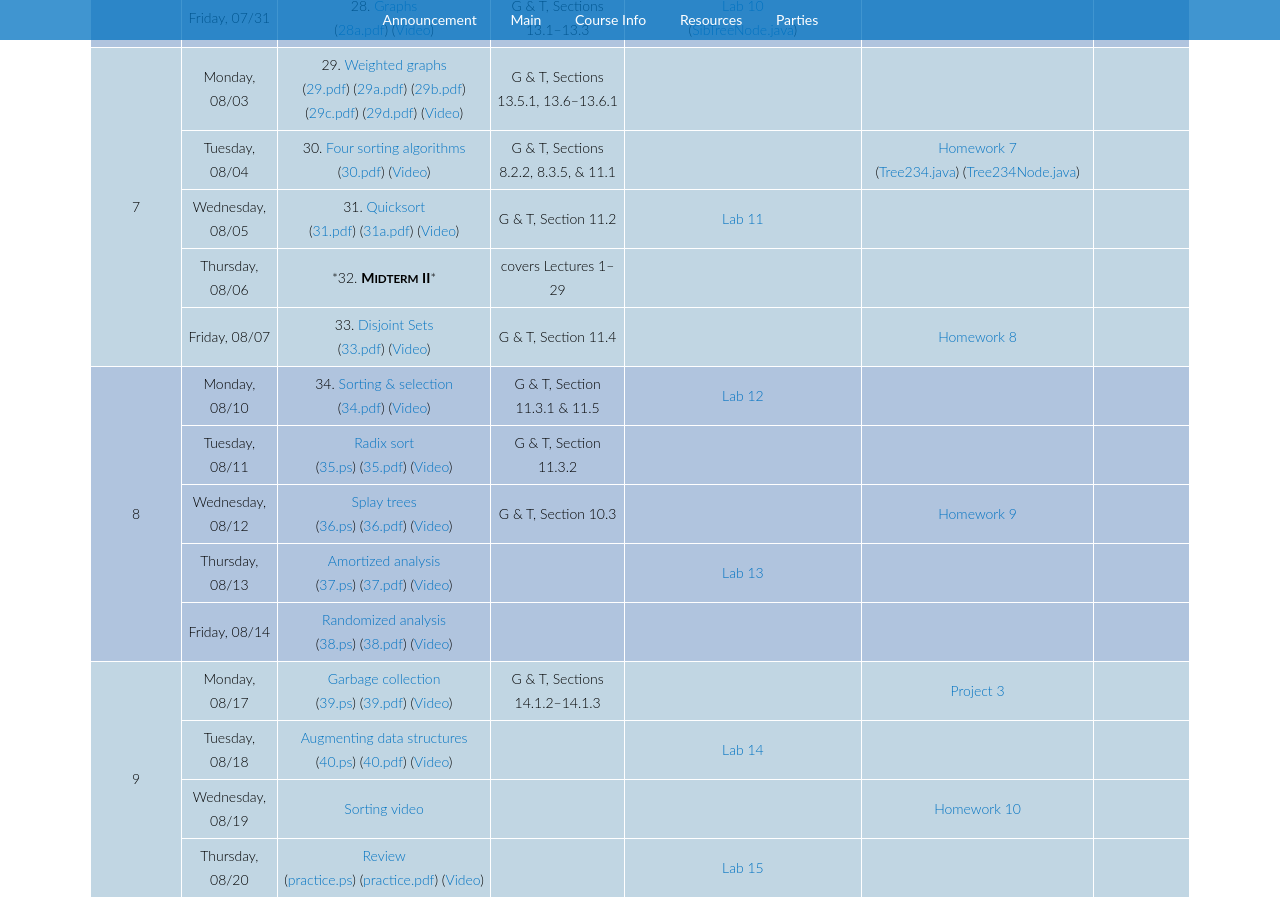
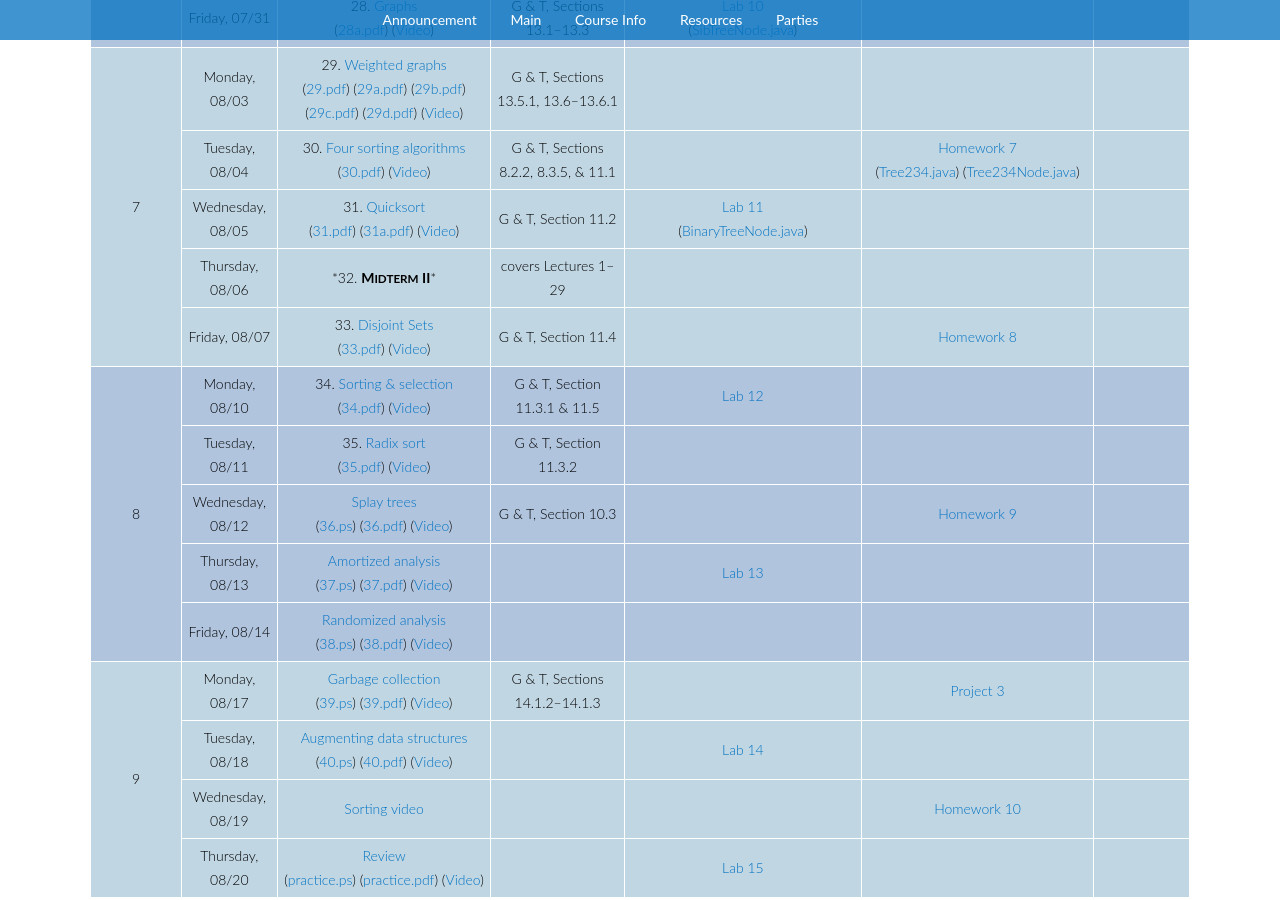
Before and after one commit to gaotx/cs61b, a Jekyll site: the page built from index.html, in a window 1280 px wide and 900 px high, scrolled down 3069 px. Built offline with Jekyll 4.4.1, drawn with Linux system fonts in a browser that asks for light colours; the list of posts is cut into pages by our own code; comment, search, counter and statistics services are not loaded.

Commit message:
Added lab11

```diff
--- a/index.html
+++ b/index.html
@@ -533,7 +533,7 @@ title: CS61B
     (<a href="https://www.youtube.com/watch?v=AAQ_SYqlt1c&index=20&list=PL-XXv-cvA_iAlnI-BQr9hjqADPBtujFJd">Video</a>)
     </td>
 <td>G &amp; T, Section 11.2</td>
-<td><a href="lab/lab11">Lab 11</a></td>
+<td><a href="lab/lab11">Lab 11</a> <br> (<a href="my-sol/lab11/BinaryTreeNode.java">BinaryTreeNode.java</a>)</td>
 <td></td>
 <td></td>
 </tr>
@@ -574,10 +574,9 @@ title: CS61B
 
 <tr class="even">
 <td>Tuesday, 08/11</td>
-<td><a href="lec/35">Radix sort</a> <br>
-    (<a href="lec/35.ps">35.ps</a>)
+<td>35. <a href="lec/35.txt">Radix sort</a> <br>
     (<a href="lec/35.pdf">35.pdf</a>)
-    (<a href="http://www.youtube.com/watch?v=mFPmKGIrQs4">Video</a>)
+    (<a href="https://www.youtube.com/watch?v=pvbBMd-3NoI&index=22&list=PL-XXv-cvA_iAlnI-BQr9hjqADPBtujFJd">Video</a>)
     </td>
 <td>G &amp; T, Section 11.3.2</td>
 <td></td>
--- a/lec/35.txt
+++ b/lec/35.txt
@@ -196,7 +196,8 @@ How should we choose the number of queues q?  Let's choose q to be in O(n), so
 each pass of bucket sort or counting sort takes O(n) time.  However, we want
 q to be large enough to keep the number of passes small.  Therefore, let's
 choose q to be approximately n.  With this choice, the number of passes is in
-O(1 + b / log2 n), and radix sort takes
+O(1 + b / log2 n) - 1 is because of ceiling, can't never below one, and radix
+sort takes
 
           b
   O(n + ----- n) time.
```
